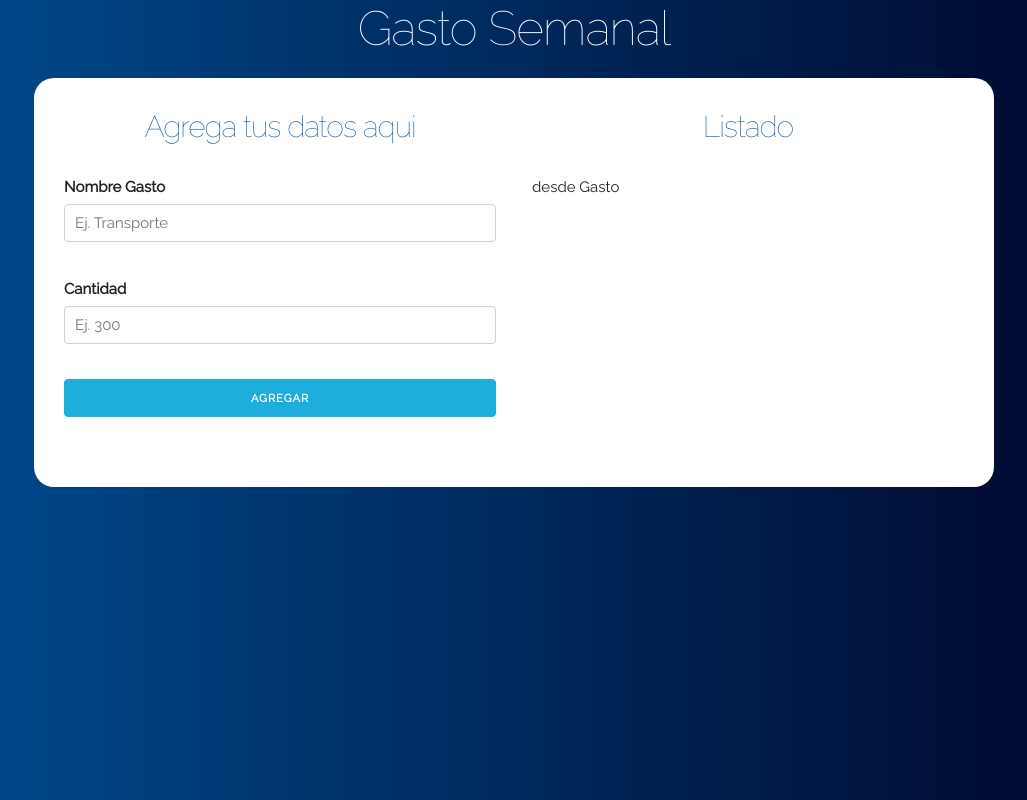
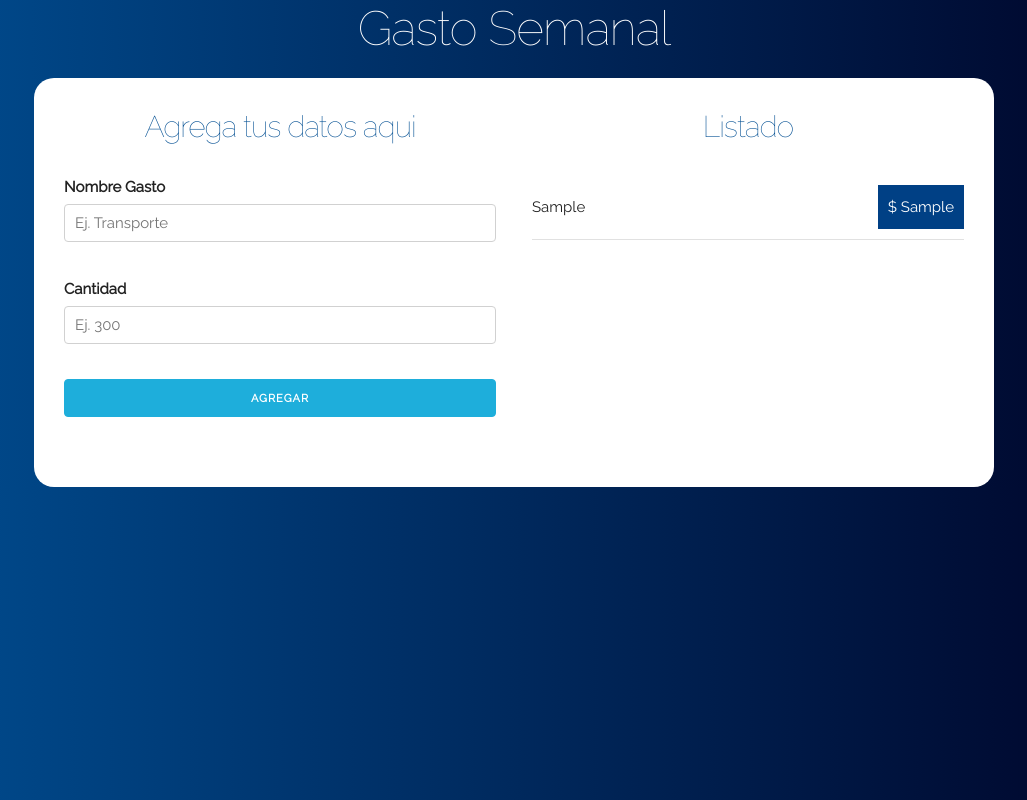
Before and after one commit to armandoltx/Gasto-Semanal, a React (Create React App) app: page / in a window 1280 px wide. Both pictures are taken after typing "Sample", "Sample" into the empty fields and a click on the input "Agregar". Shown: the whole page, without its empty margins (126-1153 px from the left). Built offline with nearby package versions, Linux system fonts and the light colour scheme.

Commit message:
incorporados los props usando destructuring

```diff
--- a/src/components/Gasto.js
+++ b/src/components/Gasto.js
@@ -3,9 +3,16 @@ import React, {Component} from 'react';
 
 class Gasto extends Component {
   render () {
+    // console.log("Desde Gasto ", this.props.gasto);
+    const {nombreGasto, cantidadGasto} = this.props.gasto;
     return (
-      <p>desde Gasto</p>
-    );
+      <li className="gastos">
+        <p>
+          {nombreGasto}
+          <span className="gasto">$ {cantidadGasto}</span>
+        </p>
+      </li>
+      );
   }
 }
 
```
